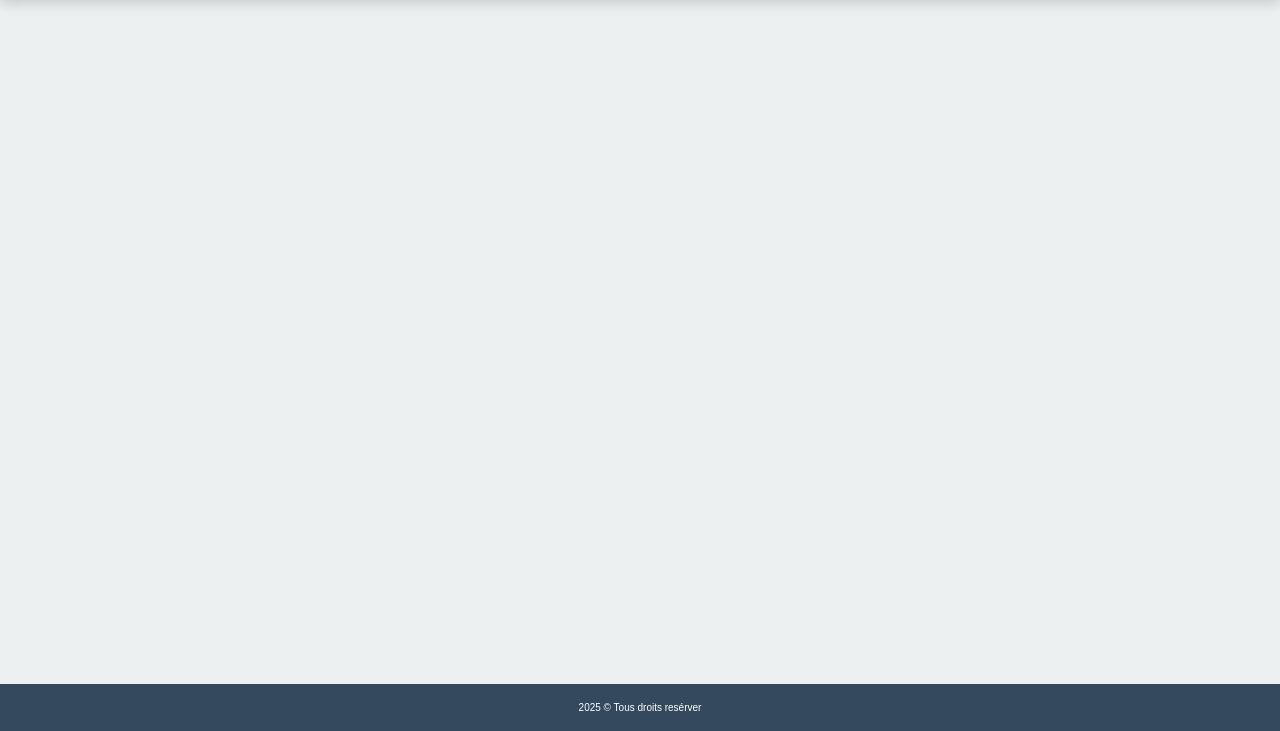
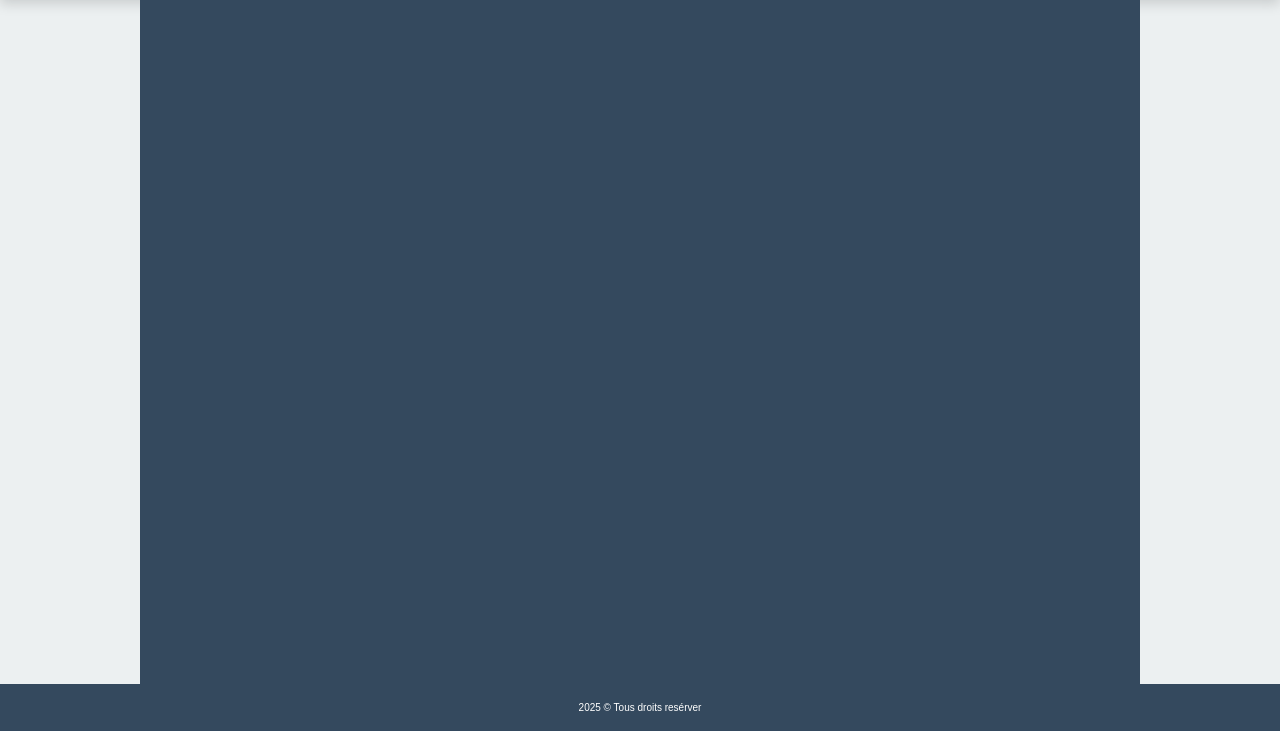
Before and after one commit to v-alex-dev/blog-dyma, a PHP site: page / in a window 1280 px wide. Shown: the part 69-800 px from the top of the page. Run offline with PHP 8.4, Linux system fonts and the light colour scheme.

Commit message:
New style for content

```diff
--- a/public/css/style.css
+++ b/public/css/style.css
@@ -126,12 +126,13 @@ footer {
 
 /* CONTENT */
 .content {
+    max-width: 100rem;
+    width: 100%;
     flex: 1;
-    display: flex;
-    flex-flow: row;
-    justify-content: center;
+    flex-flow: column;
+    align-self: center;
     align-items: center;
-
+    background-color: var(--dark);
 }
 
 /* BLOGS */
```
